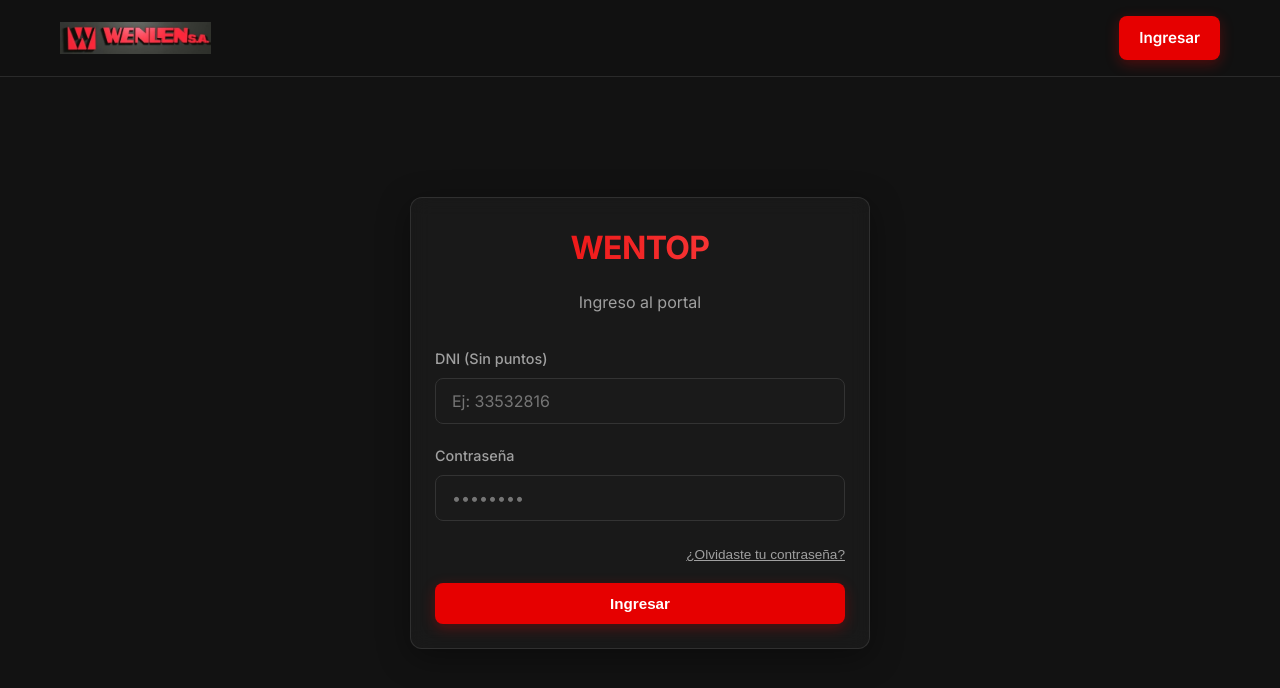
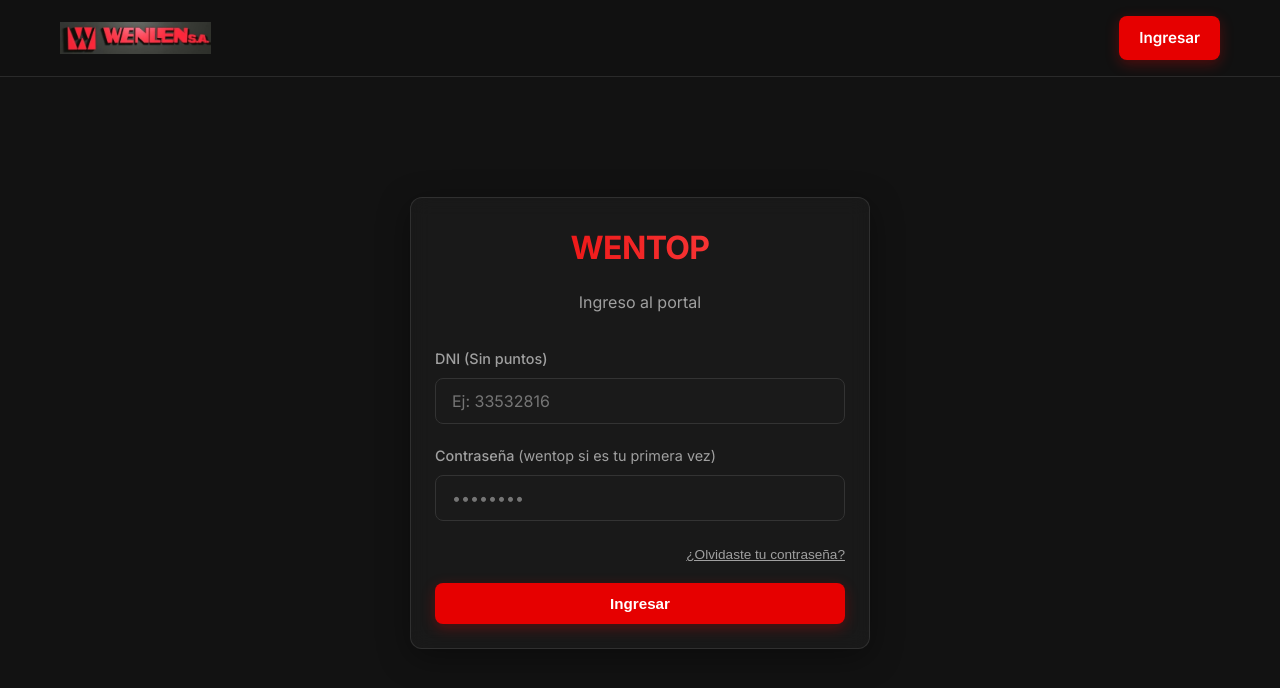
Before and after one commit to ccastaneira-wenlen/wentops, a Next.js app: page /login in a window 1280 px wide. Shown: the top 688 px of the page. Built offline with nearby package versions, Linux system fonts and the light colour scheme; no server answers.

Commit message:
Update login password label with first time hint

```diff
--- a/src/app/login/page.tsx
+++ b/src/app/login/page.tsx
@@ -168,7 +168,9 @@
             </div>
 
             <div className="form-group">
-              <label className="form-label">Contraseña</label>
+              <label className="form-label">
+                Contraseña <span style={{ fontWeight: 'normal', color: 'var(--text-secondary)' }}>(wentop si es tu primera vez)</span>
+              </label>
               <input
                 type="password"
                 className="form-input"
```
